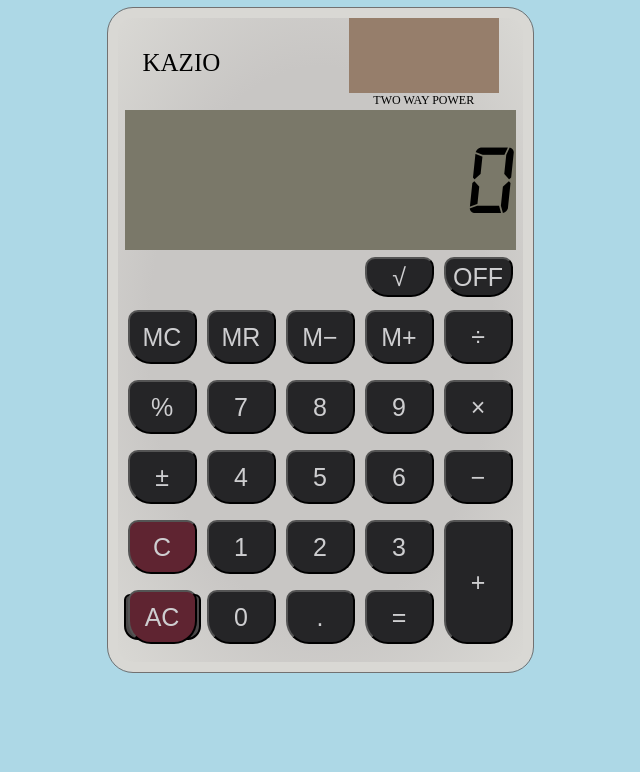
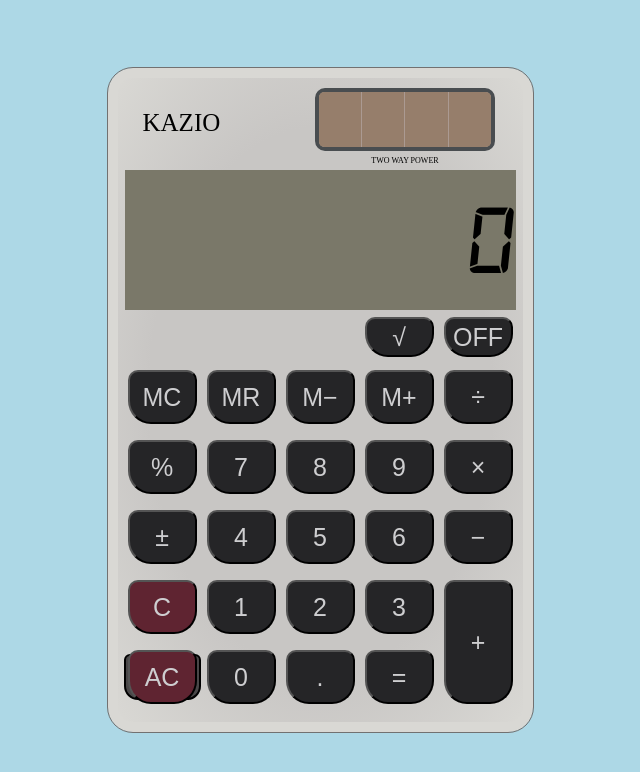
Before and after one commit to BattyBoi69/calculator, a plain HTML site: page index.html in a window 1280 px wide. Shown: the whole page, without its empty margins (320-960 px from the left). Drawn offline with Linux system fonts and the light colour scheme; a web font is replaced by a local one.

Commit message:
Feat: Top section style

```diff
--- a/index.html
+++ b/index.html
@@ -11,7 +11,12 @@
 			<div id="top-matter">
 				<div id="kazio">KAZIO</div>
 				<div id="solar">
-					<div id="panel"></div>
+					<div id="panel">
+						<div></div>
+						<div></div>
+						<div></div>
+						<div></div>
+					</div>
 					<div>TWO WAY POWER</div>
 				</div>
 			</div>
--- a/styles.css
+++ b/styles.css
@@ -32,10 +32,14 @@ html {
 
 body {
 	background-color: lightblue;
+	display: flex;
+	align-items: center;
+	justify-content: center;
+	height: 100vh;
+	margin: 0;
 }
 
 .calc {
-	margin: 0 auto;
 	width: 425px;
 	display: flex;
 	flex-direction: column;
@@ -55,7 +59,6 @@ body {
 #top-matter > * {
 	flex: 1;
 	height:100%;
-	width: 100%;
 }
 
 #kazio {
@@ -64,23 +67,47 @@ body {
 	display: flex;
 	align-items: center;
 	padding-left: 20px;
+	flex: 2;
 }
 
 #solar {
 	display: flex;
 	flex-direction: column;
 	align-items: center;
+	flex: 3;
 }
 
 #solar #panel {
-	background-color: var(--solar-color);
-	height: 100%;
+	height: 70%;
+	margin-top: 10px;
+	margin-bottom: 5px;
 	width: 80%;
+	border: 4px solid var(--display-border);
+	border-radius: 10px;
+	display: flex;
 }
 
-#solar div {
+#solar > div {
 	font-family: "eurostile";
-	font-size: 12px;
+	font-size: 8px;
+}
+
+#panel > div {
+	height: 100%;
+	width: 100%;
+	background-color: var(--solar-color);
+}
+
+#panel > div:not(:last-child) {
+	border-right: 1px solid #AB9A92;
+}
+
+#panel > div:first-child {
+	border-radius: 5px 0 0 5px;
+}
+
+#panel > div:last-child {
+	border-radius: 0 5px 5px 0;
 }
 
 .buttons {
```
